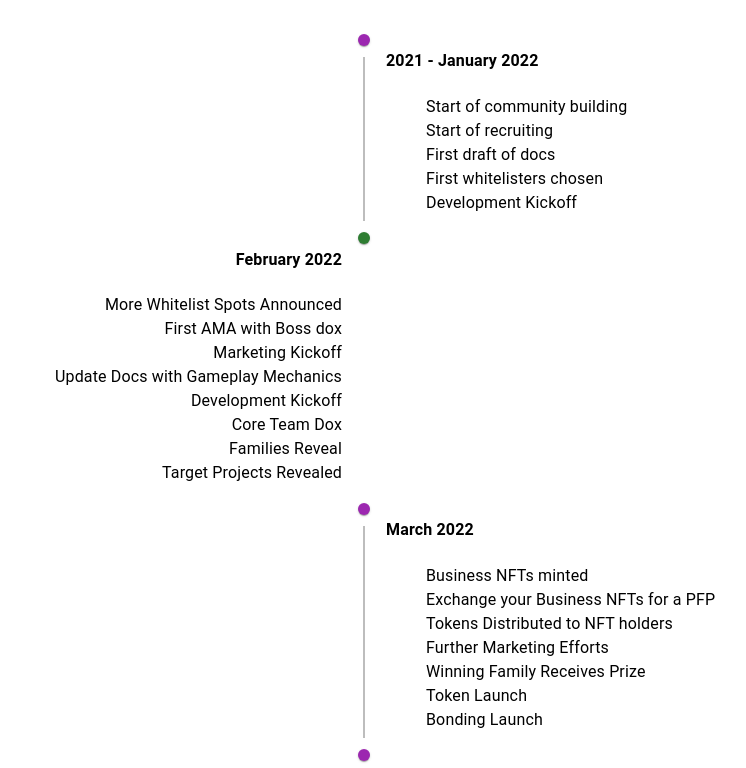
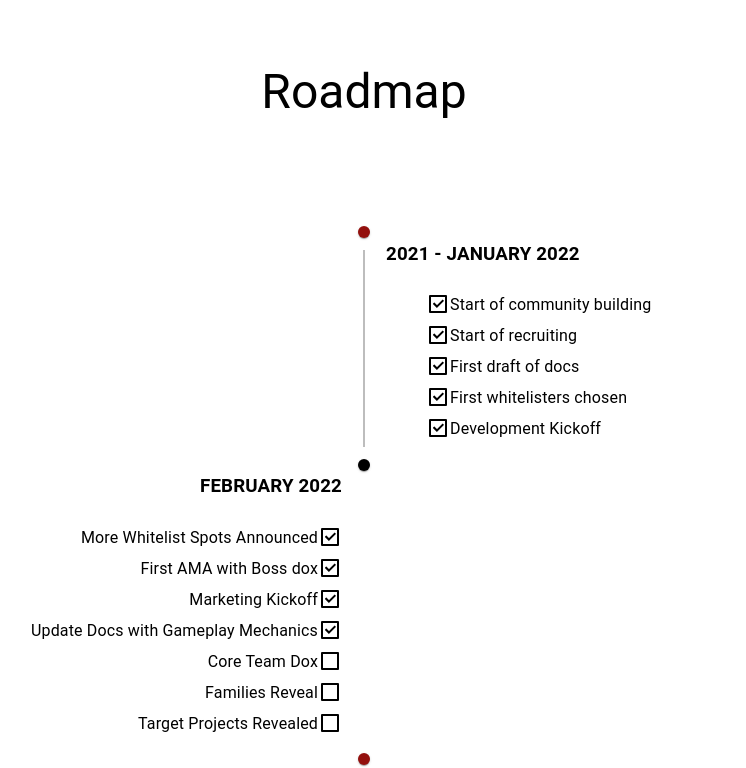
Before and after one commit to NostraDAO/landing-page, a Next.js app: page /components/Roadmap in a window 1280 px wide. Shown: the top 768 px of the page, without its empty margins (276-1022 px from the left). Built offline with nearby package versions, Linux system fonts and the light colour scheme.

Commit message:
fix typos and roadmap design

```diff
--- a/pages/components/Description/index.tsx
+++ b/pages/components/Description/index.tsx
@@ -24,7 +24,7 @@ export default function Description() {
             each season lasting 3 weeks. The family who drives up the highest
             amount of sales, wins a windfall of extra $BOSS tokens. Losing
             families win the same amount of tokens they invested. All families
-            will be able to keep NFTs, and use the $BOSStoken to purchase their
+            will be able to keep NFTs, and use the $BOSS token to purchase their
             own DAAS nodes in the form of yield-bearing NFTs for further
             seasons.
           </div>
--- a/pages/components/Roadmap/Roadmap.module.css
+++ b/pages/components/Roadmap/Roadmap.module.css
@@ -2,3 +2,7 @@
     list-style-type: none;
 
 }
+.liClass  span{
+position: relative;
+top: 3px;
+}
--- a/pages/components/Roadmap/index.tsx
+++ b/pages/components/Roadmap/index.tsx
@@ -9,85 +9,94 @@ import TimelineConnector from "@mui/lab/TimelineConnector";
 import TimelineContent from "@mui/lab/TimelineContent";
 import TimelineDot from "@mui/lab/TimelineDot";
 import styles from "./Roadmap.module.css";
+import CheckedIcon from "../../../public/icons/checkbox-line.png"
+import UncheckedIcon from "../../../public/icons/checkbox-blank-line.png"
+import Image from "next/image"
+import Container from '@mui/material/Container';
+import Typography from '@mui/material/Typography';
 
 export default function Roadmap() {
   return (
-    <Timeline position="alternate" id="roadmap">
+    <>
+    <Container maxWidth="lg" sx={{paddingTop: "64px"}} id="roadmap">
+    <Typography variant="h3" gutterBottom textAlign="center">Roadmap</Typography>
+    <Timeline position="alternate"  sx={{paddingTop: "78px"}}>
       <TimelineItem>
         <TimelineSeparator>
-          <TimelineDot color="secondary" />
+          <TimelineDot sx={{backgroundColor: "#93100D"}} />
           <TimelineConnector />
         </TimelineSeparator>
         <TimelineContent>
-          <h4>2021 - January 2022</h4>
+          <h3 style={{textTransform: "uppercase"}}>2021 - January 2022</h3>
           <div>
             <ul className={styles.liReverted}>
-              <li>Start of community building</li>
-              <li>Start of recruiting</li>
-              <li>First draft of docs</li>
-              <li>First whitelisters chosen</li>
-              <li> Development Kickoff</li>
+              <li className={styles.liClass}><span ><Image src={CheckedIcon} /></span>Start of community building</li>
+              <li className={styles.liClass}><span><Image src={CheckedIcon} /></span>Start of recruiting</li>
+              <li className={styles.liClass}><span><Image src={CheckedIcon} /></span>First draft of docs</li>
+              <li className={styles.liClass}><span><Image src={CheckedIcon} /></span>First whitelisters chosen</li>
+              <li className={styles.liClass}><span><Image src={CheckedIcon} /></span>Development Kickoff</li>
             </ul>
           </div>
         </TimelineContent>
       </TimelineItem>
       <TimelineItem>
         <TimelineSeparator>
-          <TimelineDot color="success" />
+          <TimelineDot sx={{backgroundColor: 'black'}} />
         </TimelineSeparator>
         <TimelineContent>
-          <h4>February 2022</h4>
+          <h3 style={{textTransform: "uppercase"}}>February 2022</h3>
           <div>
             <ul className={styles.liReverted}>
-              <li> More Whitelist Spots Announced</li>
-              <li> First AMA with Boss dox</li>
-              <li> Marketing Kickoff</li>
-              <li> Update Docs with Gameplay Mechanics</li>
-              <li> Development Kickoff</li>
-              <li> Core Team Dox</li>
-              <li>Families Reveal</li>
-              <li>Target Projects Revealed</li>
+              <li className={styles.liClass}>More Whitelist Spots Announced<span><Image src={CheckedIcon} /></span></li>
+              <li className={styles.liClass}>First AMA with Boss dox<span><Image src={CheckedIcon} /></span></li>
+              <li className={styles.liClass}>Marketing Kickoff<span><Image src={CheckedIcon} /></span></li>
+              <li className={styles.liClass}>Update Docs with Gameplay Mechanics<span><Image src={CheckedIcon} /></span></li>
+              <li className={styles.liClass}>Core Team Dox<span><Image src={UncheckedIcon} /></span></li>
+              <li className={styles.liClass}>Families Reveal<span><Image src={UncheckedIcon} /></span></li>
+              <li className={styles.liClass}>Target Projects Revealed<span><Image src={UncheckedIcon} /></span></li>
             </ul>
           </div>
         </TimelineContent>
       </TimelineItem>
         <TimelineItem>
         <TimelineSeparator>
-            <TimelineDot color="secondary" />
+            <TimelineDot sx={{backgroundColor: "#93100D" }} />
             <TimelineConnector />
         </TimelineSeparator>
         <TimelineContent>
-            <h4>March 2022</h4>
+            <h3 style={{textTransform: "uppercase"}}>March 2022</h3>
             <div>
                 <ul className={styles.liReverted}>
-                    <li>Business NFTs minted</li>
-                    <li>Exchange your Business NFTs for a PFP</li>
-                    <li>Tokens Distributed to NFT holders</li>
-                    <li>Further Marketing Efforts</li>
-                    <li>Winning Family Receives Prize</li>
-                    <li>Token Launch</li>
-                    <li>Bonding Launch</li>
+                    <li className={styles.liClass}><span><Image src={UncheckedIcon} /></span>Business NFTs minted</li>
+                    <li className={styles.liClass}><span><Image src={UncheckedIcon} /></span>Exchange your Business NFTs for a PFP</li>
+                    <li className={styles.liClass}><span><Image src={UncheckedIcon} /></span>Tokens Distributed to NFT holders</li>
+                    <li className={styles.liClass}><span><Image src={UncheckedIcon} /></span>Further Marketing Efforts</li>
+                    <li className={styles.liClass}><span><Image src={UncheckedIcon} /></span>Winning Family Receives Prize</li>
+                    <li className={styles.liClass}><span><Image src={UncheckedIcon} /></span>Token Launch</li>
+                    <li className={styles.liClass}><span><Image src={UncheckedIcon} /></span>Bonding Launch</li>
                  </ul>
              </div>
         </TimelineContent>
         </TimelineItem>
         <TimelineItem>
         <TimelineSeparator>
-            <TimelineDot color="secondary" />
+            <TimelineDot sx={{backgroundColor: "black" }} />
             <TimelineConnector />
         </TimelineSeparator>
         <TimelineContent>
-            <h4>Q2 2022</h4>
+            <h3 style={{textTransform: "uppercase"}}>Q2 2022</h3>
             <div>
                 <ul className={styles.liReverted}>
-                    <li>Code Audit</li>
-                    <li>Initial Investments</li>
-                    <li>Coingecko and Coinmarketcap Listing</li>
-                    <li>Nodes</li>
+                    <li className={styles.liClass}>Code Audit<span><Image src={UncheckedIcon} /></span></li>
+                    <li className={styles.liClass}>Initial Investments<span><Image src={UncheckedIcon} /></span></li>
+                    <li className={styles.liClass}>Coingecko and Coinmarketcap Listing<span><Image src={UncheckedIcon} /></span></li>
+                    <li className={styles.liClass}>Nodes<span><Image src={UncheckedIcon} /></span></li>
                 </ul>
             </div>
             </TimelineContent>
         </TimelineItem>
     </Timeline>
+    </ Container>
+    </>
   );
 }
```
Also changed, not shown: pages/components/Footer/index.tsx (+12 -11 lines), pages/components/Header/index.tsx (+23 -5 lines), public/icons/checkbox-blank-line.png (added), public/icons/checkbox-line.png (added).
